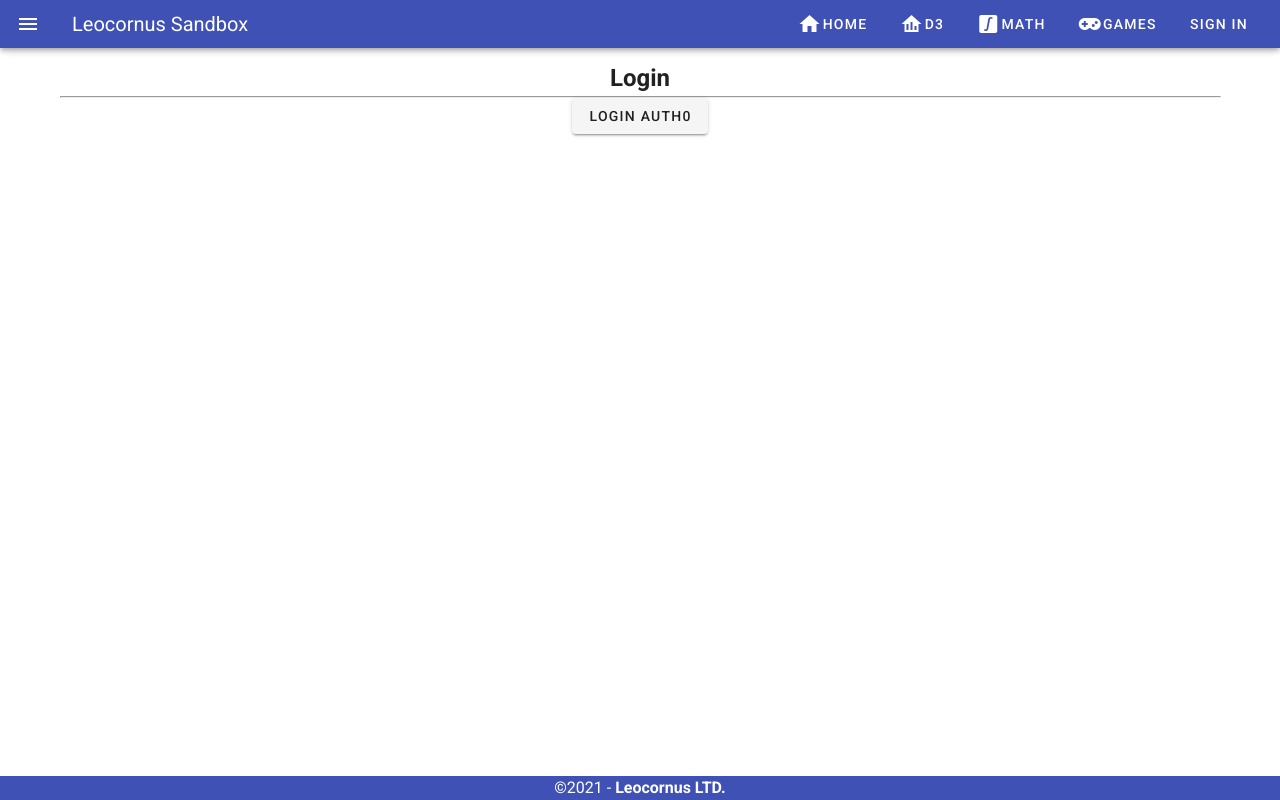
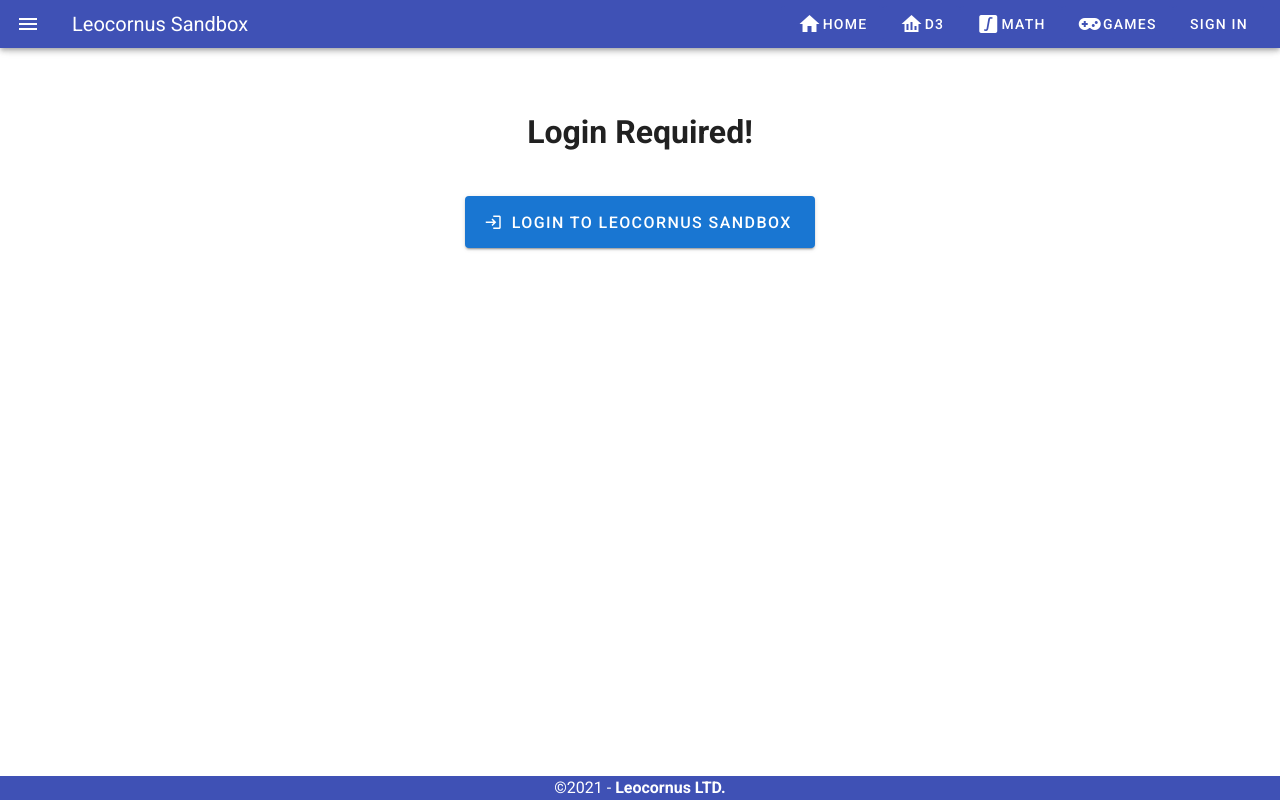
Before and after one commit to leocornus/nuxt-repo, a Nuxt app: page /login in a window 1280 px wide. Built offline with nearby package versions, Linux system fonts and the light colour scheme; no server answers.

Commit message:
update the login page.

```diff
--- a/pages/login/index.vue
+++ b/pages/login/index.vue
@@ -1,8 +1,16 @@
 <template lang="pug">
 v-container(grid-list-md text-center)
-  h2 Login
-  hr
-  v-btn(@click="login") Login Auth0
+
+  h1.mt-12 Login Required!
+  v-btn(
+    @click="login"
+    color="primary"
+    x-large
+  ).mt-10
+    v-icon(
+      left
+    ) mdi-login
+    | Login to Leocornus Sandbox
 
   v-chip(
     v-if="$auth.loggedIn"
```
